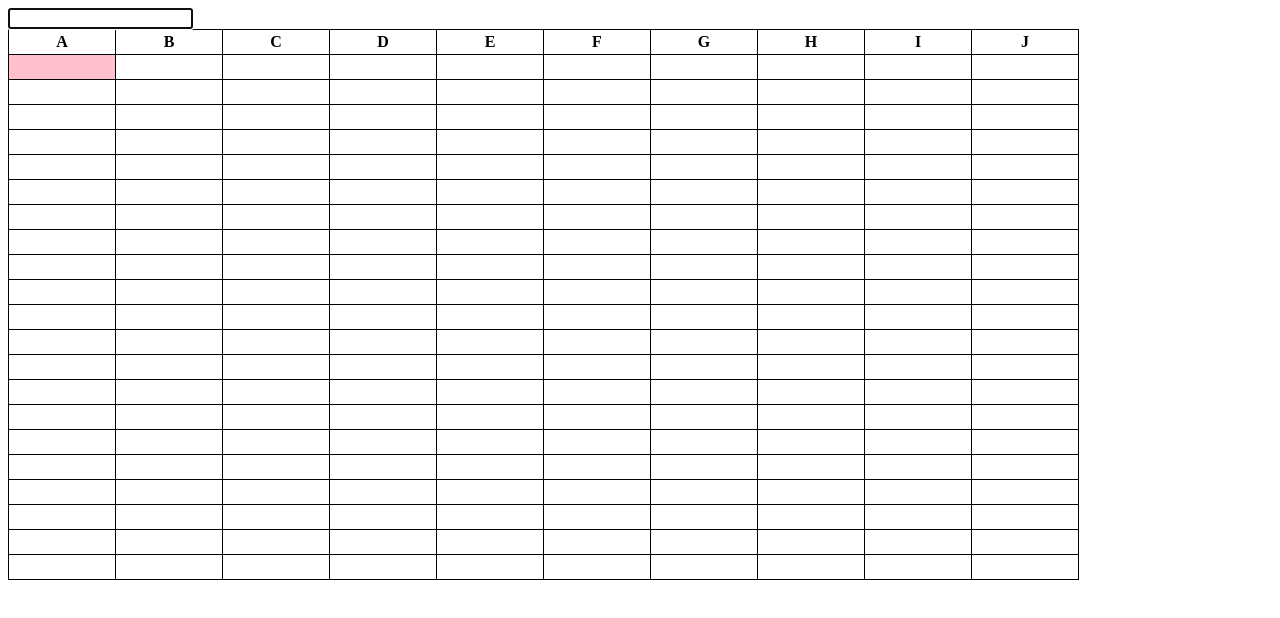
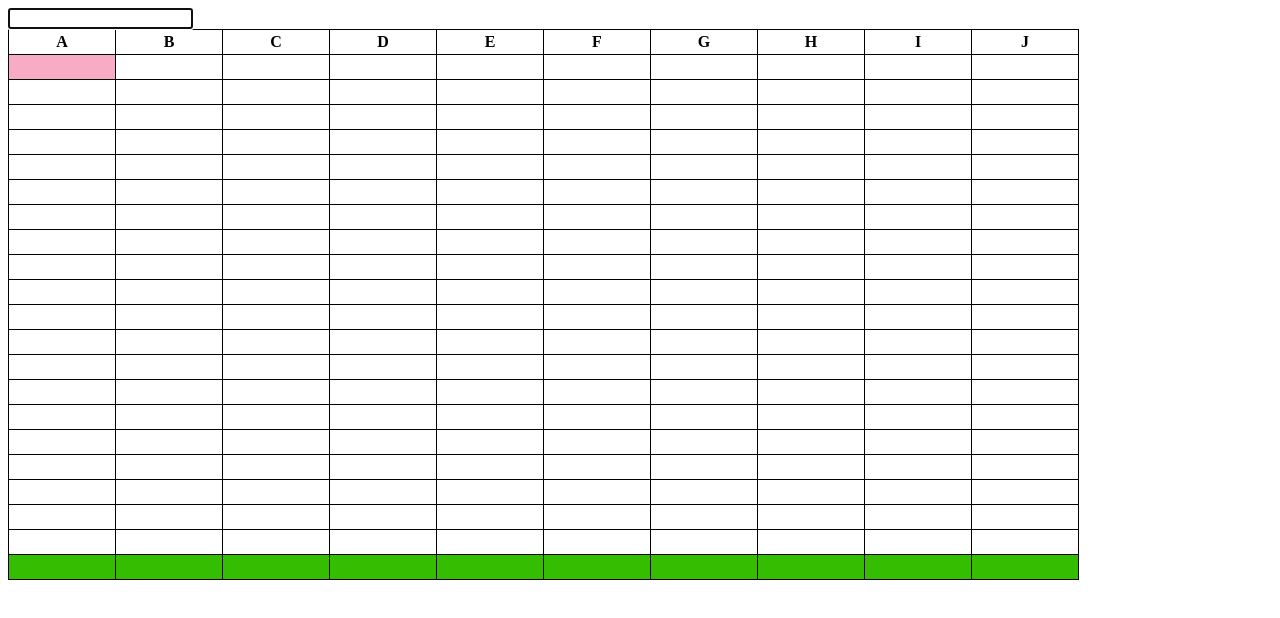
Before and after one commit to gbaik/X-Cell, a website: page public/index.html in a window 1280 px wide. Drawn offline with Linux system fonts and the light colour scheme.

Commit message:
Add sum function on last cell

```diff
--- a/public/css/styles.css
+++ b/public/css/styles.css
@@ -11,5 +11,9 @@ td {
 }
 
 .current-cell {
-	background-color: pink;
+	background-color: #F8ABC5;
 }
+
+.last-cell {
+	background-color: #35BD01;
+}
--- a/public/js/bundle.js
+++ b/public/js/bundle.js
@@ -148,7 +148,7 @@ class TableView {
 				const td = createTD(value);
 
 				if (this.isCurrentCell(col, row)) {
-					td.className = 'current-cell';
+					td.setAttribute('class', 'current-cell');
 				}
 
 				tr.appendChild(td);
@@ -159,15 +159,43 @@ class TableView {
 		this.sheetBodyEl.appendChild(fragment);
 	}
 
+	renderTableFooter() {
+		const fragment = document.createDocumentFragment();
+		let total = {};
+
+		for (let col = 0; col < this.model.numCols; col++) {
+			for (let row = 0; row < this.model.numRows; row++) {
+				const position = {col : col , row: row};
+				const value = this.model.getValue(position);
+				if(value && !isNaN(value)){
+					const toNum = parseFloat(value, 10);
+					if (total.hasOwnProperty(col)) {
+						total[col] += toNum;
+					} else {
+						total[col] = toNum;
+					}
+				}
+			}
+			const td = createTD(total[col]);
+			td.setAttribute('class', 'last-cell');
+			fragment.appendChild(td);
+		}
+
+		removeChildren(this.sheetFootEl);
+		this.sheetFootEl.appendChild(fragment);
+	}
+
 	attachEventHandlers() {
 		this.sheetBodyEl.addEventListener('click', this.handleSheetClick.bind(this));
 		this.formulaBarEl.addEventListener('keyup', this.handleFormulaBarChange.bind(this));
 	}
 
 	handleFormulaBarChange(evt) {
-		const value = this.formulaBarEl.value;
+		const value = (this.formulaBarEl.value);
+
 		this.model.setValue(this.currentCellLocation, value);
 		this.renderTableBody();
+		this.renderTableFooter();
 	}
 
 	handleSheetClick(evt) {
@@ -179,21 +207,6 @@ class TableView {
 		this.renderFormulaBar();
 	}
 
-
-	renderTableFooter() {
-		const fragment = document.createDocumentFragment();
-		for (let col = 0; col < this.model.numCols; col++) {
-			const td = createTD();
-			for (let row = 0; row < this.model.numRows; row++) {
-				const position = {col : col , row: row};
-				const value = this.model.getValue(position);
-				const td = createTD(value);
-			}
-			fragment.appendChild(td);
-		}
-		removeChildren(this.sheetFootEl);
-		this.sheetFootEl.appendChild(fragment);
-	}
 }
 
 module.exports = TableView;
```
Also changed, not shown: client/js/table-view.js (+30 -17 lines), client/js/test/table-view.test.js (+13 -0 lines).
